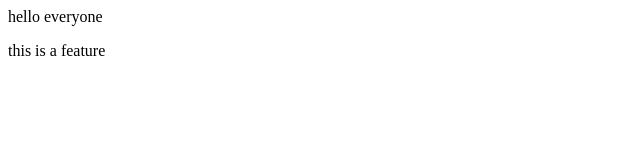
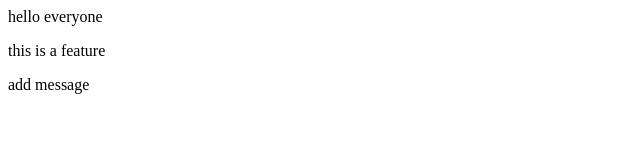
Before and after one commit to harthikkumar/localrepo, a plain HTML site: page index.html in a window 1280 px wide. Shown: the whole page, without its empty margins (0-640 px from the left). Drawn offline with Linux system fonts and the light colour scheme.

Commit message:
add message

```diff
--- a/index.html
+++ b/index.html
@@ -1,2 +1,3 @@
 <p>hello everyone</p>
 <p>this is a feature</p>
+<p>add message </p>
```
